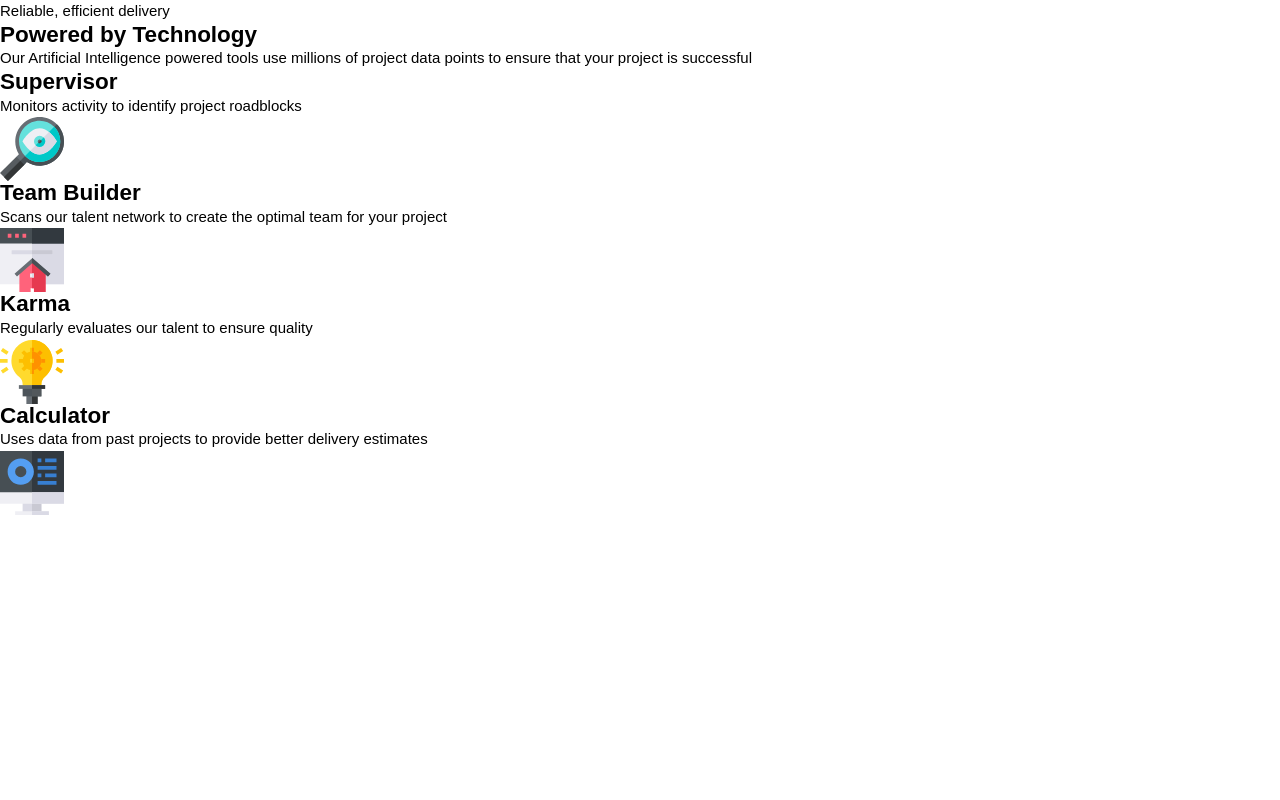
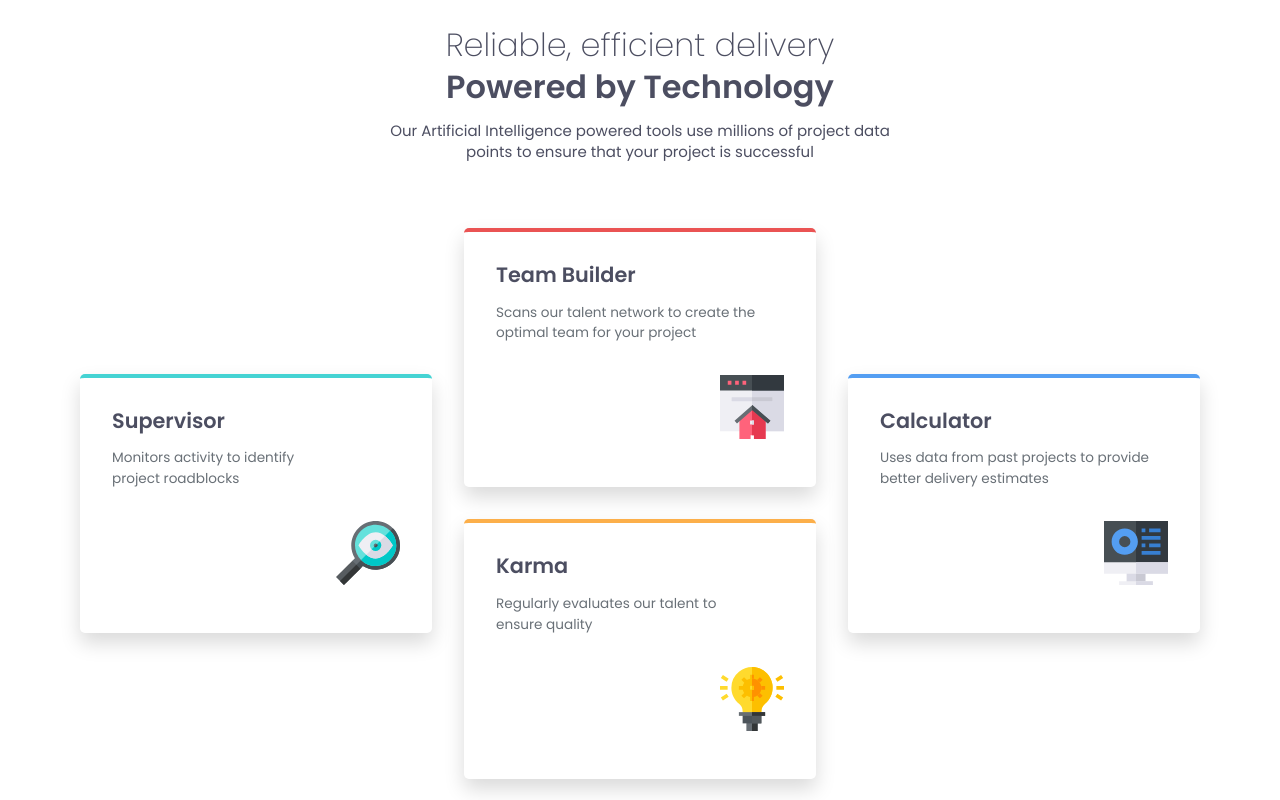
Before and after one commit to silent-ax/fm-four-card-feature-section, a plain HTML site: page index.html in a window 1280 px wide. Drawn offline with Linux system fonts and the light colour scheme.

Commit message:
style: add feature section styles

```diff
--- a/css/styles.css
+++ b/css/styles.css
@@ -210,7 +210,7 @@ BASE
 
   body {
     font-size: 15px;
-    font-family: sans-serif;
+    font-family: var(--font-poppins);
     -webkit-font-smoothing: antialiased;
   }
 }
@@ -219,6 +219,100 @@ BASE
 COMPONENTS
 ========================= */
 @layer components {
+  /* =========================
+  FEATURE SECTION
+  ========================= */
+  .feature-section {
+    background-color: var(--color-white);
+    min-height: 100svh;
+    /* padding: 2rem; */
+    display: grid;
+    place-items: center;
+  }
+  .feature-section__container {
+    width: min(80rem, 100%);
+  }
+  .feature-section__intro {
+    text-align: center;
+    margin-bottom: 4rem;
+  }
+  .feature-section__eyebrow {
+    font-weight: var(--weight-extralight);
+    color: var(--color-grey-500);
+    font-size: var(--fz-xl);
+    font-size: clamp(1.5rem, 4vw, 2rem);
+  }
+  .feature-section__title {
+    color: var(--color-grey-500);
+    font-weight: var(--weight-semibold);
+    font-size: clamp(1.5rem, 4vw, 2rem);
+    margin-bottom: var(--sp-nm);
+  }
+  .feature-section__description {
+    width: min(32rem, 100%);
+    display: inline-block;
+    color: var(--color-grey-500);
+    line-height: 1.4;
+  }
+  .feature-section__list {
+    display: grid;
+    grid-template-areas:
+      "supervisor team-builder calculator"
+      "supervisor karma calculator";
+    align-items: center;
+    justify-content: center;
+    gap: var(--sp-xl);
+  }
+  .feature-section__item:nth-child(1) {
+    grid-area: supervisor;
+  }
+  .feature-section__item:nth-child(2) {
+    grid-area: team-builder;
+  }
+  .feature-section__item:nth-child(3) {
+    grid-area: karma;
+  }
+  .feature-section__item:nth-child(4) {
+    grid-area: calculator;
+  }
+  /* =========================
+  FEATURE CARD
+  ========================= */
+  .feature-card {
+    display: block;
+    width: 22rem;
+    box-shadow: 0 10px 20px 0px rgba(0, 0, 0, 0.15);
+    padding: var(--sp-xl) var(--sp-xl) var(--sp-xxl);
+    border-radius: 5px;
+    border-top: 4px solid black;
+  }
+  .feature-card--supervisor {
+    border-top-color: var(--color-cyan);
+  }
+  .feature-card--team-builder {
+    border-top-color: var(--color-red);
+  }
+  .feature-card--karma {
+    border-top-color: var(--color-orange);
+  }
+  .feature-card--calculator {
+    border-top-color: var(--color-blue);
+  }
+  .feature-card__title {
+    color: var(--color-grey-500);
+    font-weight: var(--weight-semibold);
+    margin-bottom: var(--sp-nm);
+    font-size: 1.3rem;
+  }
+  .feature-card__description {
+    color: var(--color-grey-400);
+    margin-bottom: var(--sp-xl);
+    font-size: clamp(0.85rem, 2vw, 0.8rem);
+  }
+  .feature-card__icon {
+    width: 4rem;
+    margin-left: auto;
+  }
 }
 
 /* =========================
@@ -233,5 +327,21 @@ RESPONSIVE
 @layer responsive {
   /* Mobile: 375px */
   @media screen and (max-width: 376px) {
+    .feature-section {
+      padding: 4rem 2rem 2rem;
+    }
+    .feature-card {
+      width: 100%;
+    }
+    .feature-section__list {
+      grid-template-areas:
+        "supervisor"
+        "team-builder"
+        "karma"
+        "calculator";
+    }
+    .feature-card__icon {
+      width: 3rem;
+    }
   }
 }
```
